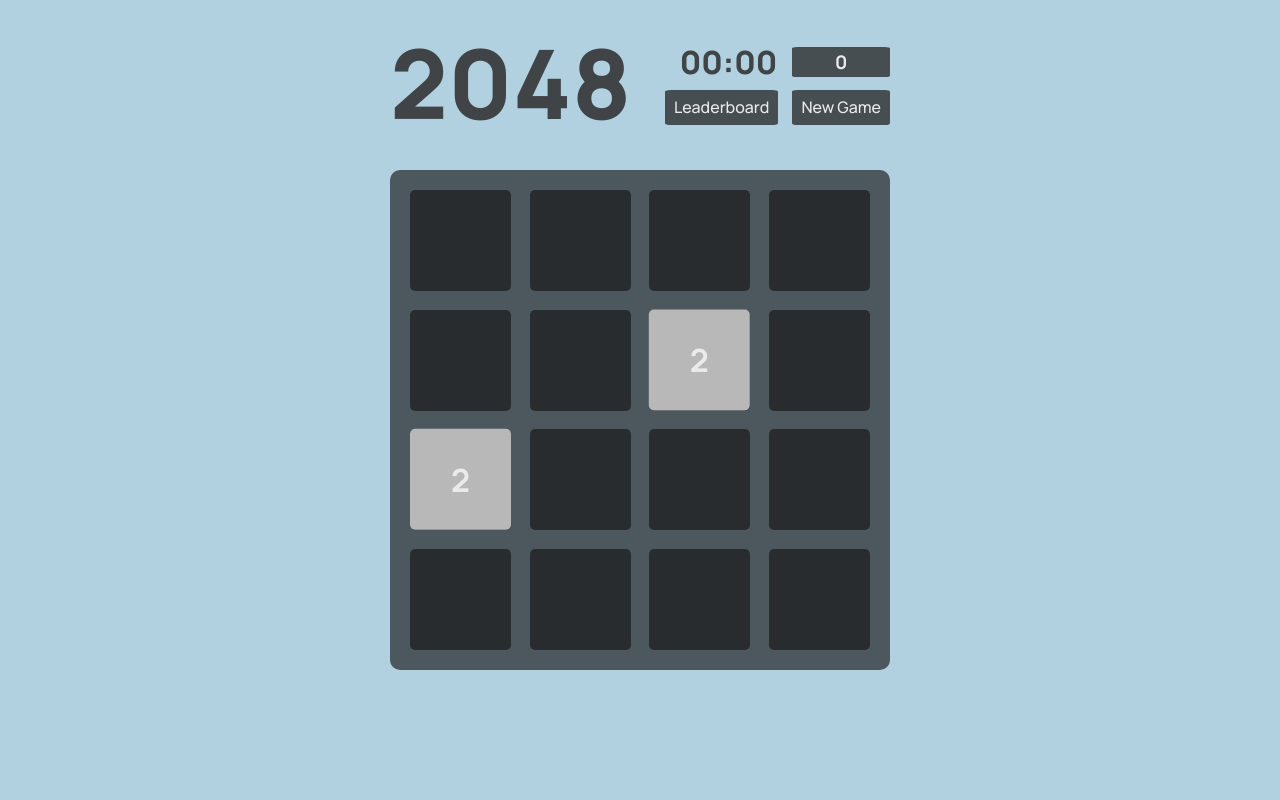
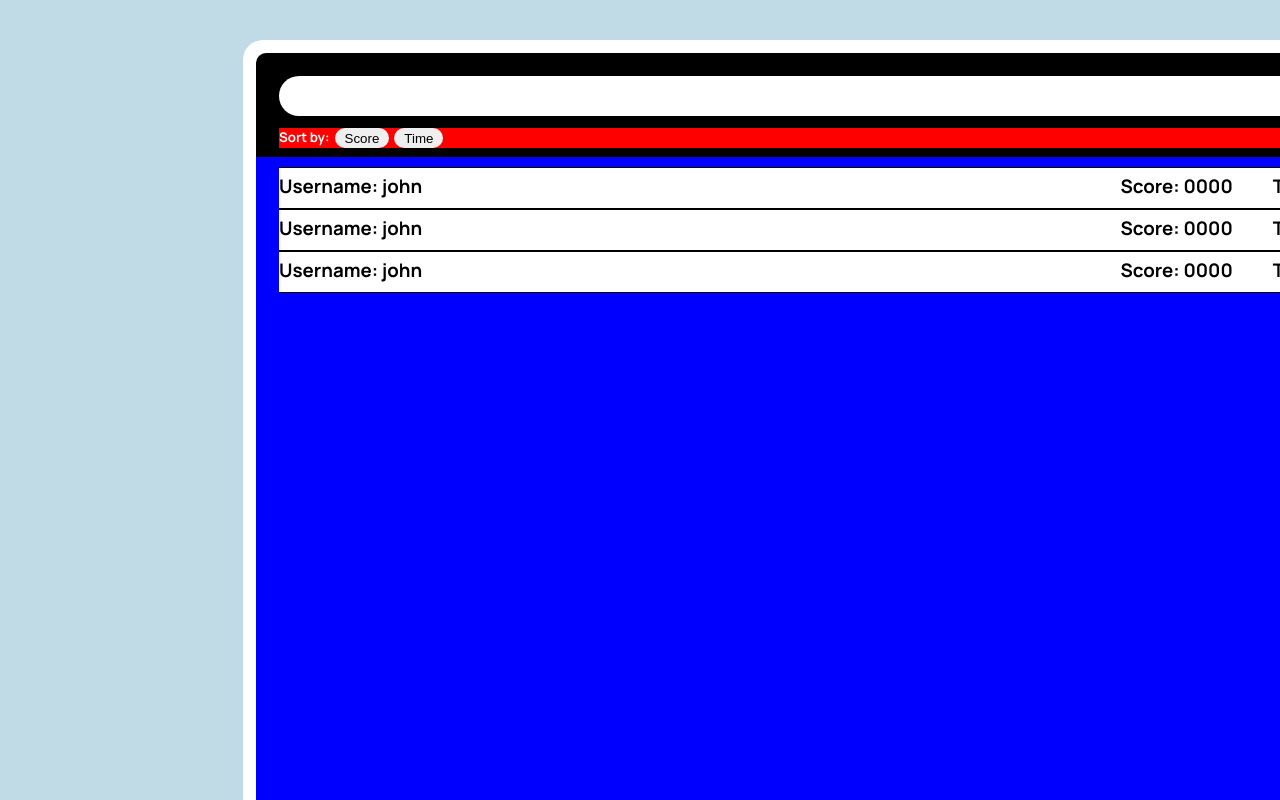
Before and after one commit to NguyenH-T/2048Project, an Angular app: page / in a window 1280 px wide. Both pictures are taken after a click on the button "Leaderboard". Built offline with nearby package versions, Linux system fonts and the light colour scheme; no server answers.

Commit message:
Visual Mock setup of leaderboard page

```diff
--- a/src/app/app.component.html
+++ b/src/app/app.component.html
@@ -1,8 +1,5 @@
 <main>
   <div class='content'>
-    @if(showLeaderboard) {
-      <app-leaderboard scores="leaderboardScores"/>
-    }
     <div class='head-container'>
       <h1 class='title'>
         2048
@@ -41,3 +38,6 @@
     <app-game (tileMoved)="tileMoveHandler($event)" (gameIsOver)="gameEndHandler()"/>
   </div>
 </main>
+@if(showLeaderboard) {
+  <app-leaderboard [scores]="leaderboardScores" [(showLeaderboard)]="showLeaderboard"/>
+}
--- a/src/app/app.component.ts
+++ b/src/app/app.component.ts
@@ -4,6 +4,7 @@ import { GameComponent, GameMoveEvent } from './game/game.component';
 import { Observable, Subscription, timer } from 'rxjs';
 import { animate, state, style, transition, trigger } from '@angular/animations';
 import { DatabaseAPIService, Score } from './Database-API-Service.component';
+import { LeaderboardComponent } from './leaderboard/leaderboard.component';
 
 @Component({
   selector: 'app-root',
@@ -32,7 +33,7 @@ import { DatabaseAPIService, Score } from './Database-API-Service.component';
   host: {
     '(document:keydown)': 'keyDownHandler($event)',
   },
-  imports: [RouterOutlet, GameComponent],
+  imports: [RouterOutlet, GameComponent, LeaderboardComponent],
   templateUrl: './app.component.html',
   styleUrl: './app.component.css',
 })
@@ -100,6 +101,7 @@ export class AppComponent {
   }
 
   showLeaderboardHandler() {
+    this.showLeaderboard = true
     this.api.getAllScores().subscribe(res => {
       this.leaderboardScores = res
 
--- /dev/null
+++ b/src/app/leaderboard/leaderboard-cell/leaderboard-cell.component.css
@@ -0,0 +1,21 @@
+.score-cell-container {
+    display: flex;
+    flex-direction: row;
+    width: 100%;
+    height: 30px;
+    margin: 0 0;
+    padding: 5px 0;
+    background-color: white;
+    border-top: 1px solid black;
+    border-bottom: 1px solid black;
+}
+
+.score-text-left {
+    margin: 0 auto 0 0;
+    justify-self: flex-start;
+}
+
+.score-text-right {
+    margin: 0 0 0 40px;
+    justify-self: flex-end;
+}
--- /dev/null
+++ b/src/app/leaderboard/leaderboard-cell/leaderboard-cell.component.html
@@ -0,0 +1,11 @@
+<div class="score-cell-container">
+    <h3 class="score-text-left">
+        Username: {{username}}
+    </h3>
+    <h3 class="score-text-right">
+        Score: {{score}}
+    </h3>
+    <h3 class="score-text-right">
+        Time: {{time}}
+    </h3>
+</div>
--- /dev/null
+++ b/src/app/leaderboard/leaderboard.component.css
@@ -0,0 +1,100 @@
+.leaderboard-container {
+    position: fixed;
+    width: 1150px;
+    height: 105%;
+    top: 5%;
+    left: 19%;
+    z-index: 5;
+    display: flex;
+    flex-direction: column;
+    justify-content: space-between;
+    padding: 1%;
+    border-radius: 20px 20px 0 0;
+    background-color: white;
+}
+
+.leaderboard-head-container {
+    width: 100%;
+    height: 120px;
+    display: flex;
+    flex-direction: column;
+    justify-content: space-between;
+    margin: auto;
+    border-radius: 10px 10px 0 0;
+    background-color: black;
+}
+
+.leaderboard-searchbar-container {
+    margin: 2% 2% 0% 2%;
+    width: auto;
+    height: 40px;
+    display: flex;
+    flex-direction: row;
+    justify-content: space-between;
+}
+
+.search-button {
+    justify-self: flex-end;
+    font-family: 'Manrope';
+    font-size: 12pt;
+    font-weight: 600;
+    margin: 0 0 0 auto;
+    padding: 0 20px 0 20px;
+    border: 0 solid white;
+    border-radius: 0 30px 30px 0;
+}
+
+.leaderboard-searchbar {
+    margin: 0;
+    padding: 0 0 0 2%;
+    height: auto;
+    width: 100%;
+    font-family: 'Manrope';
+    font-size: 13pt;
+    font-weight: 500;
+    border: 0 solid white;
+    border-radius: 30px 0 0 30px;
+}
+
+.leaderboard-sort-container {
+    margin: auto 2% 0.8% 2%;
+    width: auto;
+    height: 20px;
+    background-color: red;
+    display: flex;
+    flex-direction: row;
+}
+
+.sort-button {
+    margin: 0 5px 0 0;
+    padding: 0 10px;
+    border-radius: 20px;
+    border: 0 solid white;
+}
+
+.sort-by {
+    margin: 0 5px 0 0;
+    font-family: 'Manrope';
+    font-size: 10pt;
+    color: white;
+}
+
+.leaderboard-scores-container {
+    box-sizing: border-box;
+    width: 100%;
+    height: 100%;
+    padding: 10px 2%;
+    background-color: blue;
+    flex-direction: column;
+}
+
+.leaderboard-background {
+    position: fixed;
+    width: 100%;
+    height: 100%;
+    top: 0;
+    left: 0;
+    z-index: 3;
+    background-color: white;
+    opacity: 0.2;
+}
--- /dev/null
+++ b/src/app/leaderboard/leaderboard.component.html
@@ -0,0 +1,27 @@
+<div class="leaderboard-container">
+    <div class="leaderboard-head-container">
+        <div class="leaderboard-searchbar-container">
+            <input class="leaderboard-searchbar"/>
+            <button class="search-button">
+                Search
+            </button>
+        </div>
+        <div class="leaderboard-sort-container">
+            <h4 class="sort-by">
+                Sort by:
+            </h4>
+            <button class="sort-button">
+                Score
+            </button>
+            <button class="sort-button">
+                Time
+            </button>
+        </div>
+    </div>
+    <div class="leaderboard-scores-container">
+        <app-leaderboard-cell username="john" score="0000" time="00:00" />
+        <app-leaderboard-cell username="john" score="0000" time="00:00" />
+        <app-leaderboard-cell username="john" score="0000" time="00:00" />
+    </div>
+</div>
+<div class="leaderboard-background" (click)="backgroundClickHandler()"></div>
--- /dev/null
+++ b/src/app/leaderboard/leaderboard.component.ts
@@ -0,0 +1,20 @@
+import { Component, EventEmitter, Input, Output } from '@angular/core';
+import { Score } from '../Database-API-Service.component';
+import { LeaderboardCellComponent } from './leaderboard-cell/leaderboard-cell.component';
+
+@Component({
+  selector: 'app-leaderboard',
+  standalone: true,
+  imports: [LeaderboardCellComponent],
+  templateUrl: './leaderboard.component.html',
+  styleUrl: './leaderboard.component.css'
+})
+export class LeaderboardComponent {
+  @Input({ required: true }) scores = new Array<Score>()
+  @Input({ required: true }) showLeaderboard = false
+  @Output() showLeaderboardChange = new EventEmitter()
+
+  backgroundClickHandler() {
+    this.showLeaderboardChange.emit()
+  }
+}
--- a/src/app/leaderboard/leaderboard/leaderboard.component.css
+++ /dev/null
@@ -1,5 +0,0 @@
-.leaderboard-container {
-    position: relative;
-    z-index: 4;
-    display: flex;
-}
```
Also changed, not shown: src/app/leaderboard/leaderboard-cell/leaderboard-cell.component.ts (added, +14 -0 lines), src/app/leaderboard/leaderboard/leaderboard.component.html (deleted, +0 -8 lines), src/app/leaderboard/leaderboard/leaderboard.component.ts (deleted, +0 -13 lines), 2 other files (tests, documents, lock files or other folders).
